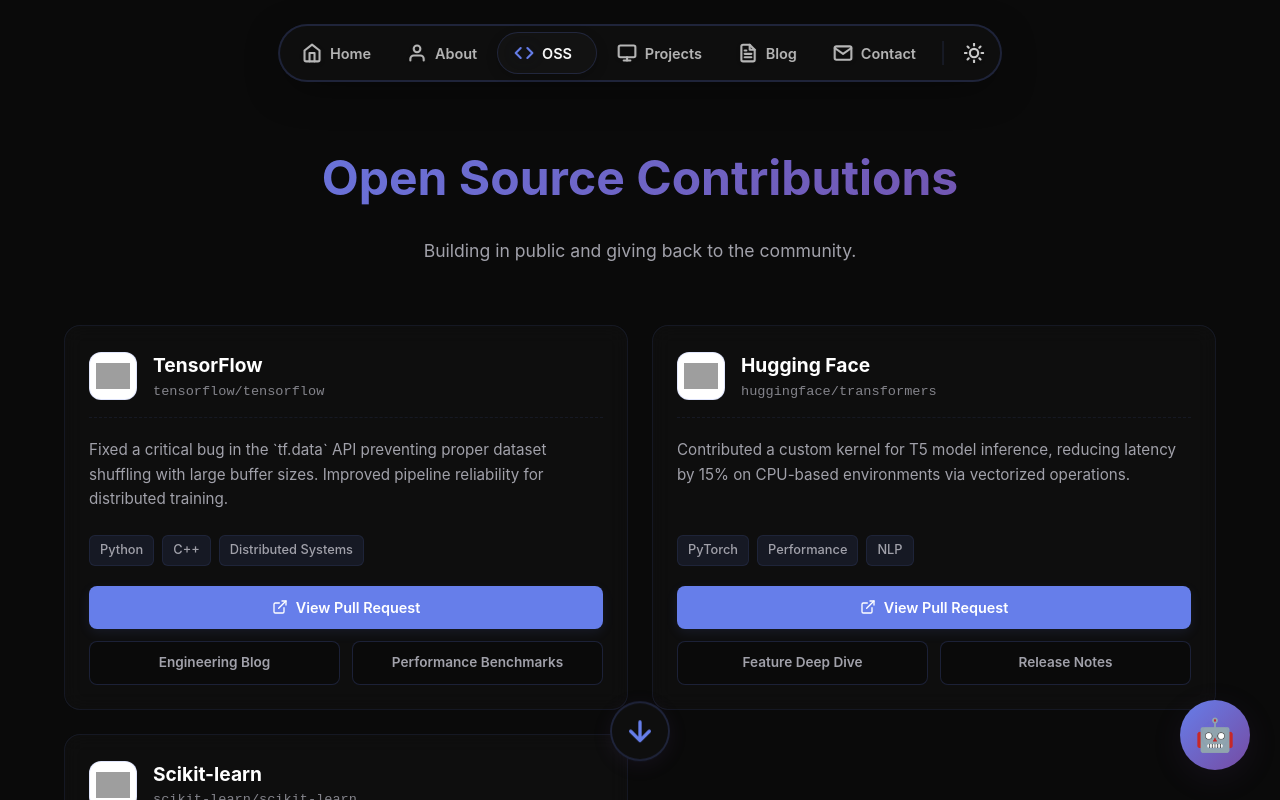
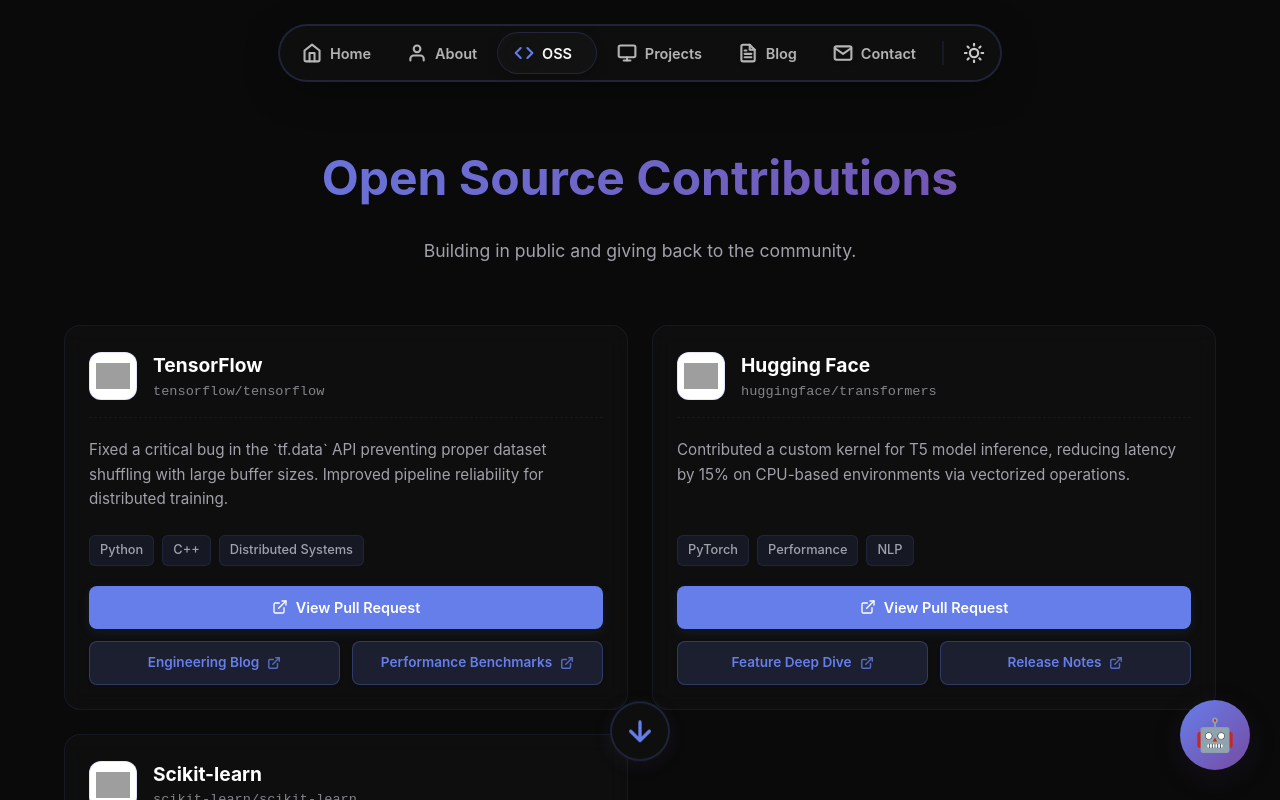
Before and after one commit to AlanPonnachan/AlanPonnachan.github.io, a React (Create React App) app: page / in a window 1280 px wide. Both pictures are taken after a click on the button "OSS". Shown: the top 800 px of the page. Built offline with nearby package versions, Linux system fonts and the light colour scheme; grey boxes are pictures that could not be loaded.

Commit message:
oss link buttons styling

```diff
--- a/src/App.css
+++ b/src/App.css
@@ -846,18 +846,45 @@
   grid-template-columns: 1fr;
 }
 
-/* Secondary Button Style */
+/* Secondary Button Style - Blue Tinted Button */
 .oss-btn.secondary-action {
-  background: var(--background-color);
-  color: var(--text-secondary);
-  border: 1px solid var(--border-color-strong);
+  background: rgba(102, 126, 234, 0.15);
+  color: var(--gradient-start);
+
+  border: 1px solid rgba(102, 126, 234, 0.3);
+
   font-size: 0.85rem;
+  font-weight: 600;
+
+  /*  Layout for icon */
+  display: flex;
+  justify-content: center; /* Center content */
+  align-items: center;
+  gap: 8px; /* Space between text and icon */
+
+  box-shadow: 0 2px 4px rgba(0,0,0,0.1);
 }
 
 .oss-btn.secondary-action:hover {
+  /* On hover: Fill with solid blue/gradient like the primary button */
+  background: var(--gradient-start);
+  color: white;
   border-color: var(--gradient-start);
-  color: var(--gradient-start);
-  background: var(--hero-glow-1);
+
+  transform: translateY(-2px);
+  box-shadow: 0 4px 15px var(--hero-glow-1);
+}
+
+/* Ensure the icon behaves nicely */
+.oss-btn.secondary-action svg {
+  opacity: 0.8;
+  transition: transform 0.3s ease;
+}
+
+.oss-btn.secondary-action:hover svg {
+  opacity: 1;
+  transform: translate(2px, -2px); /* Icon moves up-right on hover */
+  stroke: white; /* Ensure icon turns white on hover */
 }
 
 /* Projects Section */
--- a/src/App.js
+++ b/src/App.js
@@ -370,7 +370,9 @@
                   <div className="oss-secondary-actions">
                     {item.extraLinks.map((link, lIndex) => (
                       <a key={lIndex} href={link.url} target="_blank" rel="noopener noreferrer" className="oss-btn secondary-action">
-                        {link.label}
+                        <span>{link.label}</span>
+                        {/* External Link Icon */}
+                        <svg width="14" height="14" viewBox="0 0 24 24" fill="none" stroke="currentColor" strokeWidth="2.5" strokeLinecap="round" strokeLinejoin="round"><path d="M18 13v6a2 2 0 0 1-2 2H5a2 2 0 0 1-2-2V8a2 2 0 0 1 2-2h6"></path><polyline points="15 3 21 3 21 9"></polyline><line x1="10" y1="14" x2="21" y2="3"></line></svg>
                       </a>
                     ))}
                   </div>
```
